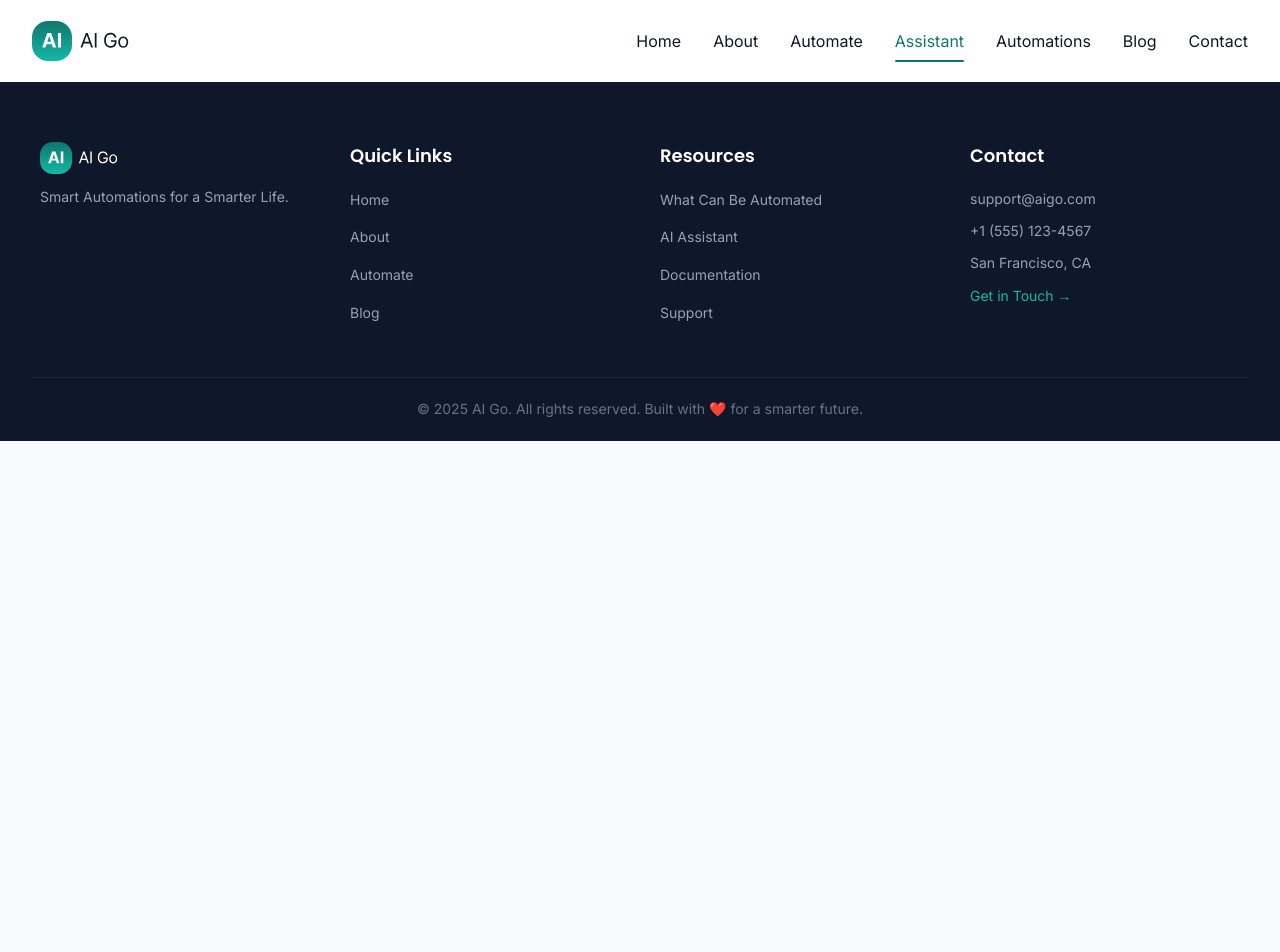
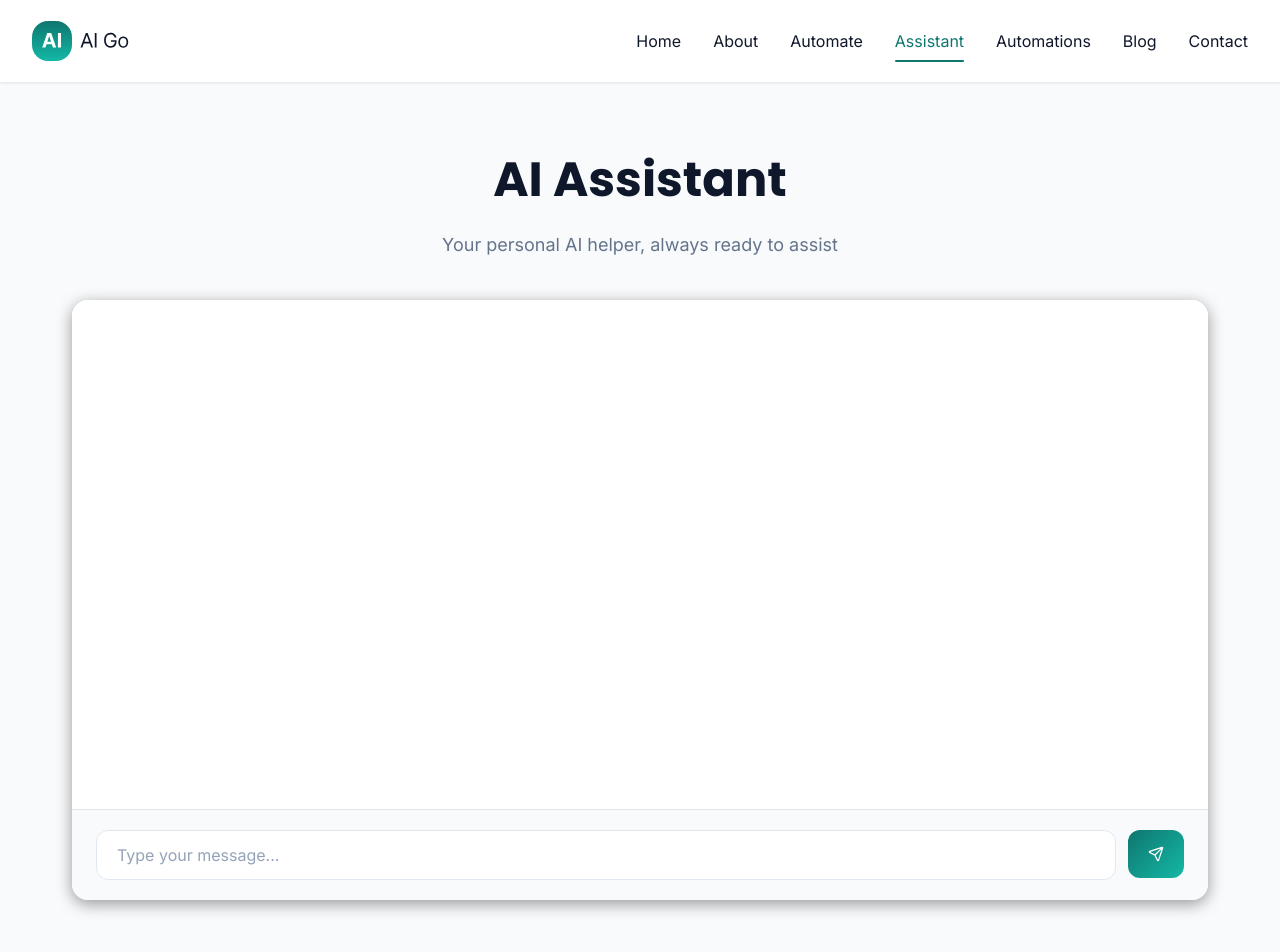
Before and after one commit to motaz99/ai-go, a plain HTML site: page assistant.html in a window 1280 px wide. Shown: the top 952 px of the page. Before the commit the page ends 800 px from the top, so only its background shows below. Drawn offline with Linux system fonts and the light colour scheme.

Commit message:
feat: add the chat box of the assistant page

```diff
--- a/assistant.html
+++ b/assistant.html
@@ -22,7 +22,25 @@
         </ul>
     </nav>
 
-    <!-- We add our content here guys -->
+    <main class="assistant-page">
+        <div class="assistant-hero">
+            <h1>AI Assistant</h1>
+            <p>Your personal AI helper, always ready to assist</p>
+        </div>
+
+        <div class="chat-container">
+            <div class="chat-messages">
+                <!-- Todo for feature, the messages should show there -->
+            </div>
+            <div class="chat-input-section">
+                <input type="text" placeholder="Type your message..." class="chat-input">
+                <button class="send-btn">
+                    <img src="images/send.svg" alt="Send">
+                </button>
+            </div>
+        </div>
+    </main>
+
     <footer>
         <div class="footer-content">
             <div class="footer-section footer-logo">
--- a/css/style.css
+++ b/css/style.css
@@ -198,6 +198,103 @@ it is a combination of flex-grow, flex-shrink and flex-basis
     font-size: 14px;
 }
 
+/* Assistant Page Styles */
+.assistant-page {
+    max-width: 1200px;
+    margin: 0 auto;
+    padding: 60px 32px;
+}
+
+.assistant-hero {
+    text-align: center;
+    margin-bottom: 40px;
+}
+
+.assistant-hero h1 {
+    font-family: 'Poppins', sans-serif;
+    font-size: 48px;
+    font-weight: 700;
+    color: #0F172A;
+    margin-bottom: 12px;
+}
+
+.assistant-hero p {
+    font-size: 18px;
+    color: #64748B;
+    font-weight: 400;
+}
+
+.chat-container {
+    background-color: #FFFFFF;
+    border-radius: 16px;
+    box-shadow: 0px 4px 16px rgba(0, 0, 0, 0.4);
+    overflow: hidden;
+    max-width: 1250px;
+    margin: 0 auto;
+    display: flex;
+    flex-direction: column;
+    height: 600px;
+}
+
+.chat-messages {
+    flex: 1;
+    padding: 24px;
+    overflow-y: auto;
+    background-color: #FFFFFF;
+}
+
+.chat-input-section {
+    display: flex;
+    gap: 12px;
+    padding: 20px 24px;
+    background-color: #F8FAFC;
+    border-top: 1px solid #E2E8F0;
+}
+
+.chat-input {
+    flex: 1;
+    padding: 14px 20px;
+    border: 1px solid #E2E8F0;
+    border-radius: 12px;
+    font-size: 16px;
+    font-family: 'Inter', sans-serif;
+    outline: none;
+    transition: border-color 0.3s ease;
+}
+
+.chat-input:focus {
+    border-color: #14B8A6;
+}
+
+.chat-input::placeholder {
+    color: #94A3B8;
+}
+
+.send-btn {
+    width: 56px;
+    height: 48px;
+    background: linear-gradient(135deg, #0F766E 0%, #14B8A6 100%);
+    border: none;
+    border-radius: 12px;
+    color: #FFFFFF;
+    font-size: 20px;
+    cursor: pointer;
+    display: flex;
+    align-items: center;
+    justify-content: center;
+    transition: all 0.3s ease;
+}
+
+.send-btn:hover {
+    opacity: 0.8;
+    transform: scale(1.05);
+}
+
+.send-btn img {
+    width: 20px;
+    height: 20px;
+}
+
 /* Responsive Media Queries */
 
 /* For tablets and smaller laptops */
@@ -257,6 +354,27 @@ it is a combination of flex-grow, flex-shrink and flex-basis
         padding: 10px 0;
     }
 
+    /* Assistant page responsive */
+    .assistant-page {
+        padding: 40px 20px;
+    }
+
+    .assistant-hero h1 {
+        font-size: 36px;
+    }
+
+    .assistant-hero p {
+        font-size: 16px;
+    }
+
+    .chat-container {
+        height: 500px;
+    }
+
+    .chat-input-section {
+        padding: 16px;
+    }
+
     /* Footer responsive */
     footer {
         padding: 40px 20px 20px 20px;
```
Also changed, not shown: images/send.svg (added).
